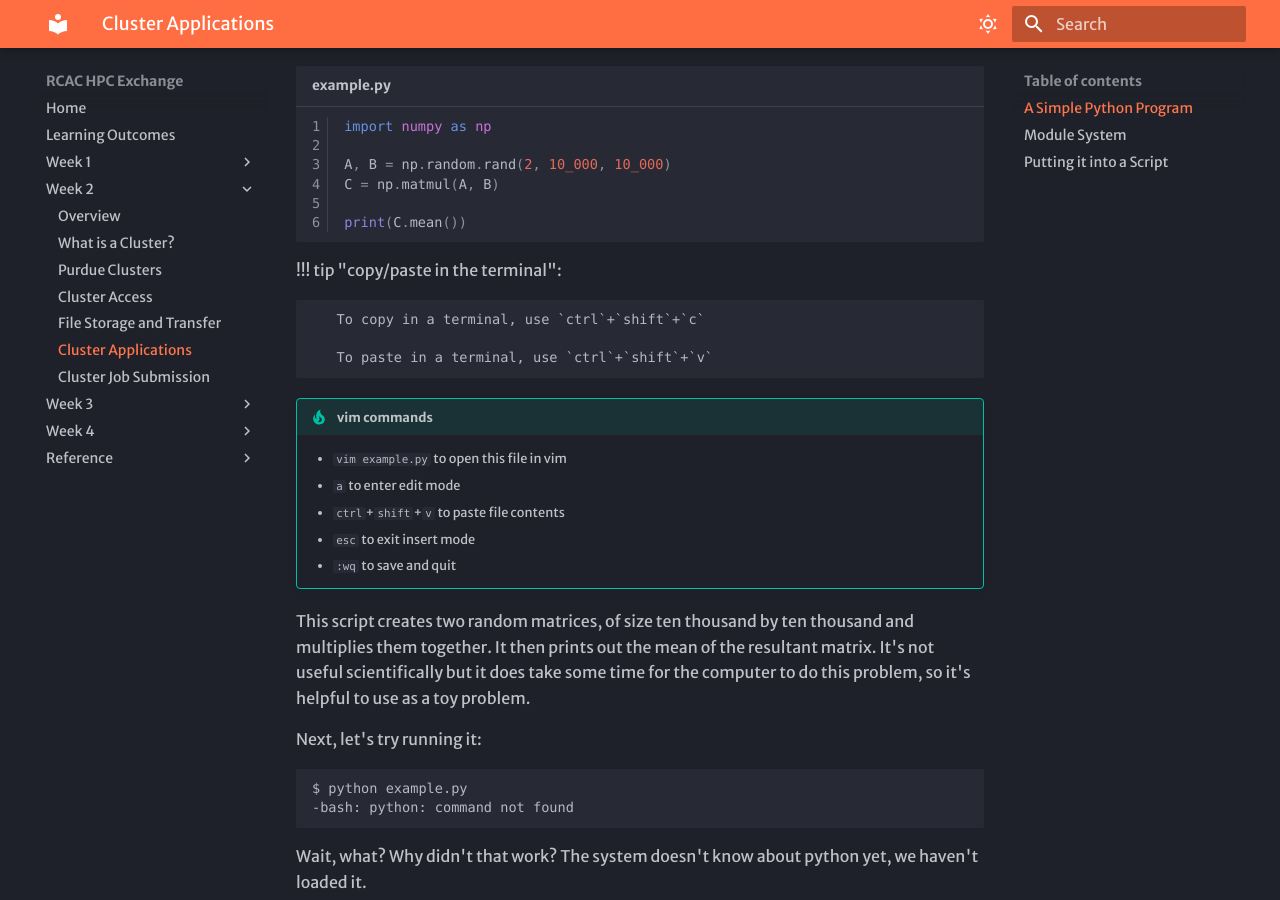
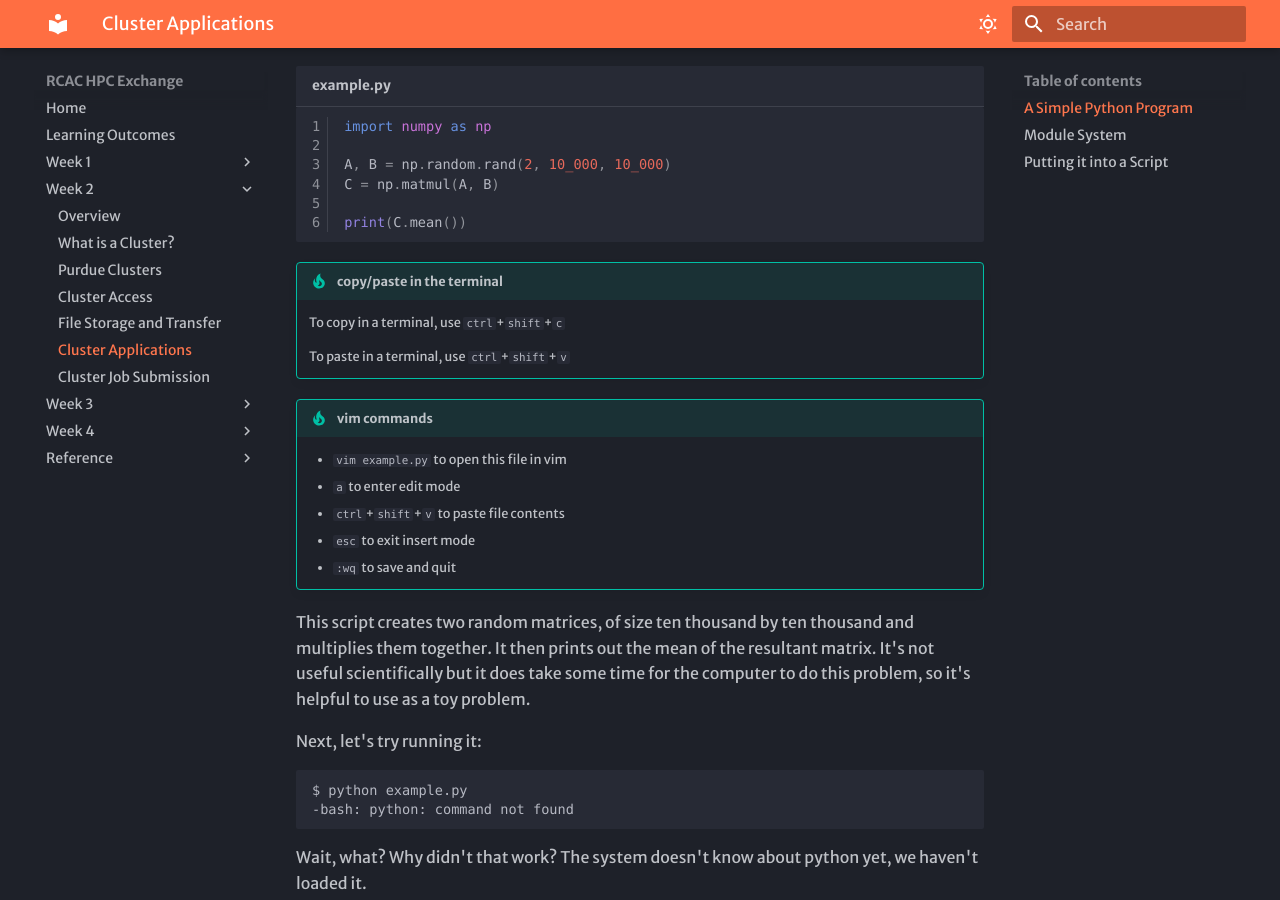
Before and after one commit to Jake-Verburgt/rcac-hpc-exchange, an MkDocs documentation site: the page built from docs/week2/applications.md, in a window 1280 px wide and 900 px high, scrolled down 393 px. Built offline with MkDocs 1.6.1 and Material for MkDocs 9.7.7, drawn with Linux system fonts in a browser that asks for light colours; some web fonts are replaced.

Commit message:
formatting

````diff
--- a/docs/week2/applications.md
+++ b/docs/week2/applications.md
@@ -26,7 +26,7 @@ C = np.matmul(A, B)
 print(C.mean())
 ```
 
-!!! tip "copy/paste in the terminal":
+!!! tip "copy/paste in the terminal"
 
        To copy in a terminal, use `ctrl`+`shift`+`c`
 
````
